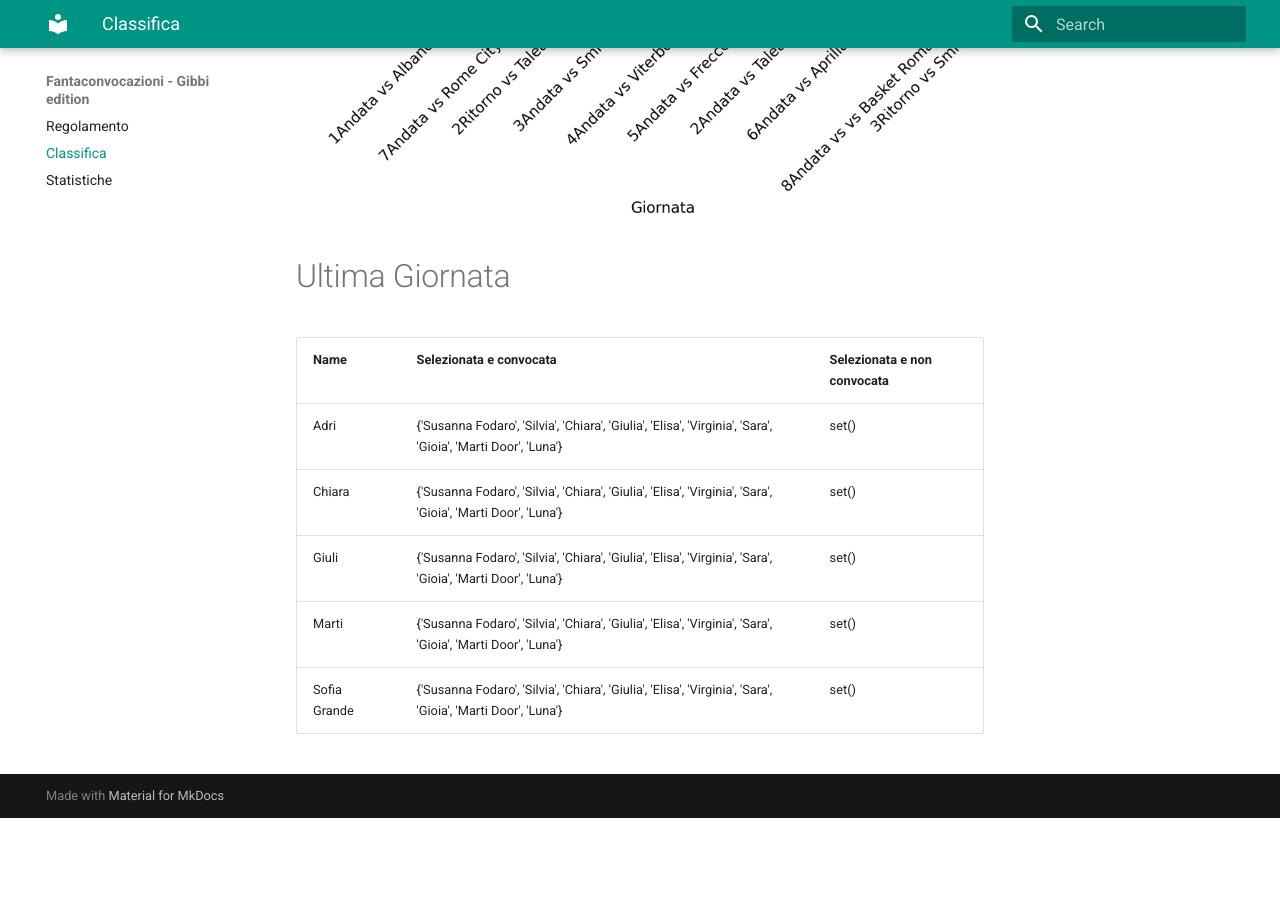
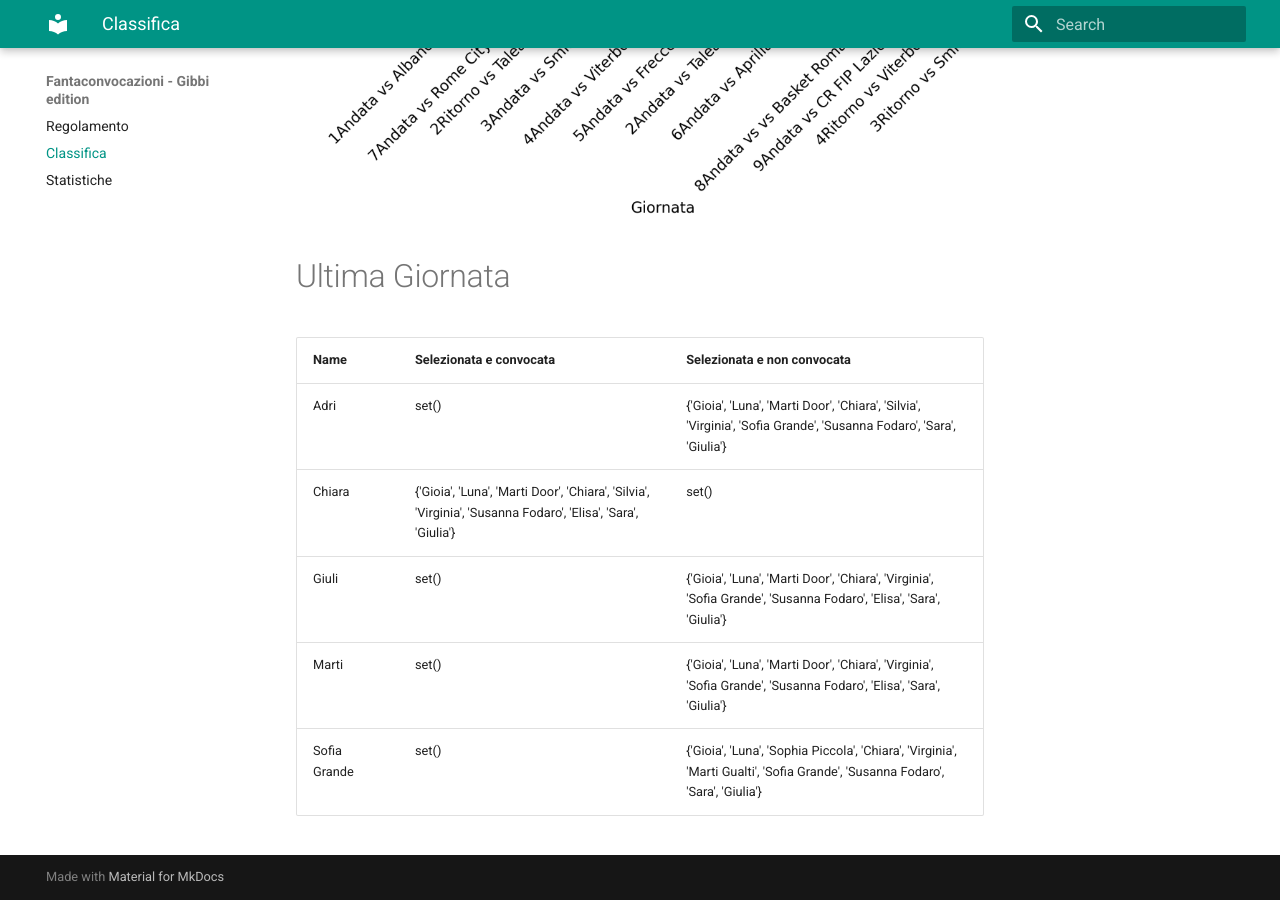
Before and after one commit to martinig94/fantagibbi, an MkDocs documentation site: the page built from docs/Classifica.md, in a window 1280 px wide and 900 px high, scrolled down 892 px. Built offline with MkDocs 1.6.1 and Material for MkDocs 9.7.7, drawn with Linux system fonts in a browser that asks for light colours; before the commit the page ends 1710 px from its top, so only the background shows below that.

Commit message:
Auto-update from main.py

```diff
--- a/docs/Classifica.md
+++ b/docs/Classifica.md
@@ -16,11 +16,11 @@
 
 # Ultima Giornata
 <!-- START_TABLE CORRECT -->
-| Name         | Selezionata e convocata                                                                                      | Selezionata e non convocata   |
-|:-------------|:-------------------------------------------------------------------------------------------------------------|:------------------------------|
-| Adri         | {'Susanna Fodaro', 'Silvia', 'Chiara', 'Giulia', 'Elisa', 'Virginia', 'Sara', 'Gioia', 'Marti Door', 'Luna'} | set()                         |
-| Chiara       | {'Susanna Fodaro', 'Silvia', 'Chiara', 'Giulia', 'Elisa', 'Virginia', 'Sara', 'Gioia', 'Marti Door', 'Luna'} | set()                         |
-| Giuli        | {'Susanna Fodaro', 'Silvia', 'Chiara', 'Giulia', 'Elisa', 'Virginia', 'Sara', 'Gioia', 'Marti Door', 'Luna'} | set()                         |
-| Marti        | {'Susanna Fodaro', 'Silvia', 'Chiara', 'Giulia', 'Elisa', 'Virginia', 'Sara', 'Gioia', 'Marti Door', 'Luna'} | set()                         |
-| Sofia Grande | {'Susanna Fodaro', 'Silvia', 'Chiara', 'Giulia', 'Elisa', 'Virginia', 'Sara', 'Gioia', 'Marti Door', 'Luna'} | set()                         |
+| Name         | Selezionata e convocata                                                                                      | Selezionata e non convocata                                                                                                   |
+|:-------------|:-------------------------------------------------------------------------------------------------------------|:------------------------------------------------------------------------------------------------------------------------------|
+| Adri         | set()                                                                                                        | {'Gioia', 'Luna', 'Marti Door', 'Chiara', 'Silvia', 'Virginia', 'Sofia Grande', 'Susanna Fodaro', 'Sara', 'Giulia'}           |
+| Chiara       | {'Gioia', 'Luna', 'Marti Door', 'Chiara', 'Silvia', 'Virginia', 'Susanna Fodaro', 'Elisa', 'Sara', 'Giulia'} | set()                                                                                                                         |
+| Giuli        | set()                                                                                                        | {'Gioia', 'Luna', 'Marti Door', 'Chiara', 'Virginia', 'Sofia Grande', 'Susanna Fodaro', 'Elisa', 'Sara', 'Giulia'}            |
+| Marti        | set()                                                                                                        | {'Gioia', 'Luna', 'Marti Door', 'Chiara', 'Virginia', 'Sofia Grande', 'Susanna Fodaro', 'Elisa', 'Sara', 'Giulia'}            |
+| Sofia Grande | set()                                                                                                        | {'Gioia', 'Luna', 'Sophia Piccola', 'Chiara', 'Virginia', 'Marti Gualti', 'Sofia Grande', 'Susanna Fodaro', 'Sara', 'Giulia'} |
 <!-- END_TABLE CORRECT -->
```
Also changed, not shown: docs/images/most_selected_players.png, docs/images/trend_points.png.
